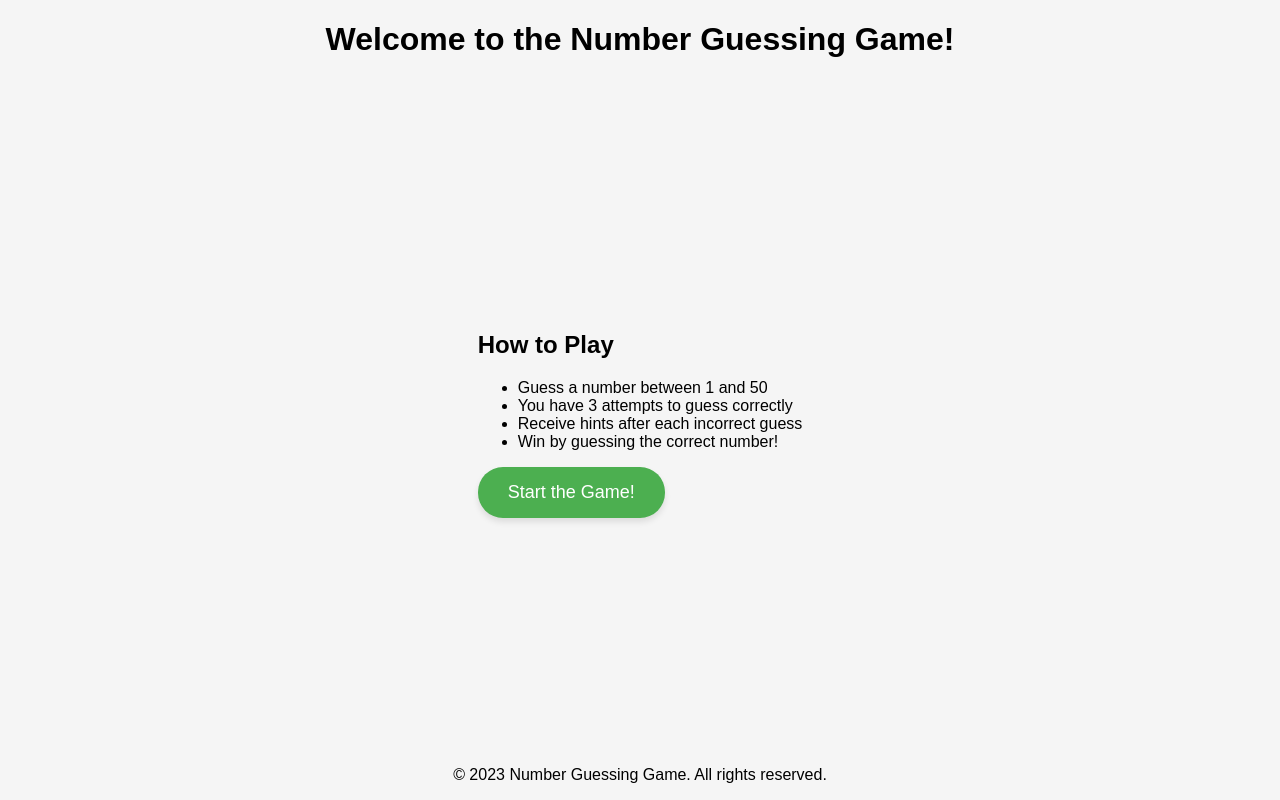
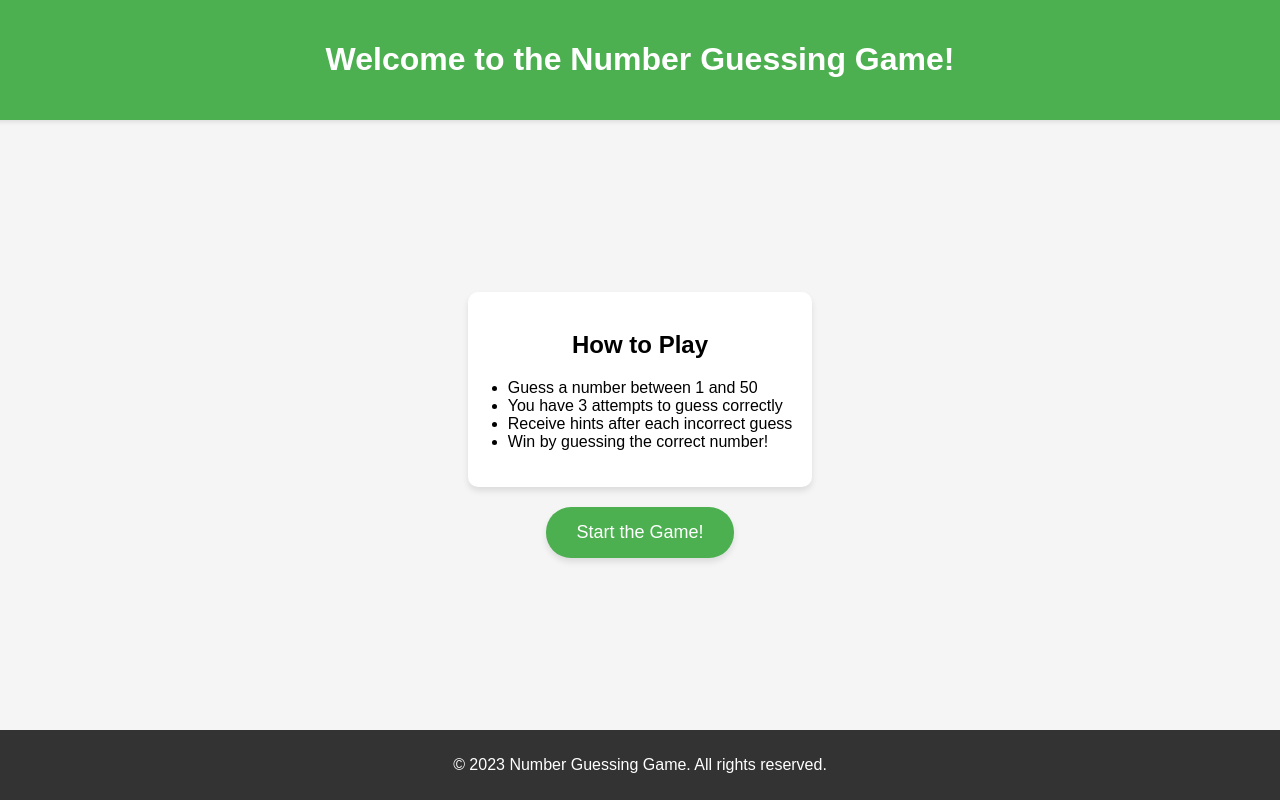
Before and after one commit to atamburino/guessing-game, a plain HTML site: page index.html in a window 1280 px wide. Drawn offline with Linux system fonts and the light colour scheme.

Commit message:
Updated stlying

```diff
--- a/style.css
+++ b/style.css
@@ -28,3 +28,57 @@ button:hover {
     transform: translateY(-2px);
     box-shadow: 0 6px 8px rgba(0, 0, 0, 0.15);
 }
+
+button:active {
+    transform: translateY(1px);
+    box-shadow: 0 2px 4px rgba(0, 0, 0, 0.1);
+}
+
+header {
+    background-color: #4CAF50;
+    color: white;
+    padding: 20px;
+    text-align: center;
+    width: 100%;
+    box-shadow: 0 2px 4px rgba(0, 0, 0, 0.1);
+}
+
+main {
+    display: grid;
+    grid-template-rows: auto auto;
+    gap: 20px;
+    justify-items: center;
+    align-items: center;
+    padding: 20px;
+}
+
+.game-description {
+    background-color: white;
+    border-radius: 10px;
+    padding: 20px;
+    box-shadow: 0 4px 6px rgba(0, 0, 0, 0.1);
+    transition: all 0.3s ease;
+    text-align: center;
+}
+
+.game-description h2 {
+    text-align: center;
+}
+
+.game-description ul {
+    text-align: left;
+    padding-left: 20px;
+}
+
+.game-description:hover {
+    transform: translateY(-5px);
+    box-shadow: 0 8px 12px rgba(0, 0, 0, 0.2);
+}
+
+footer {
+    background-color: #333;
+    color: white;
+    padding: 10px;
+    text-align: center;
+    width: 100%;
+}
```
